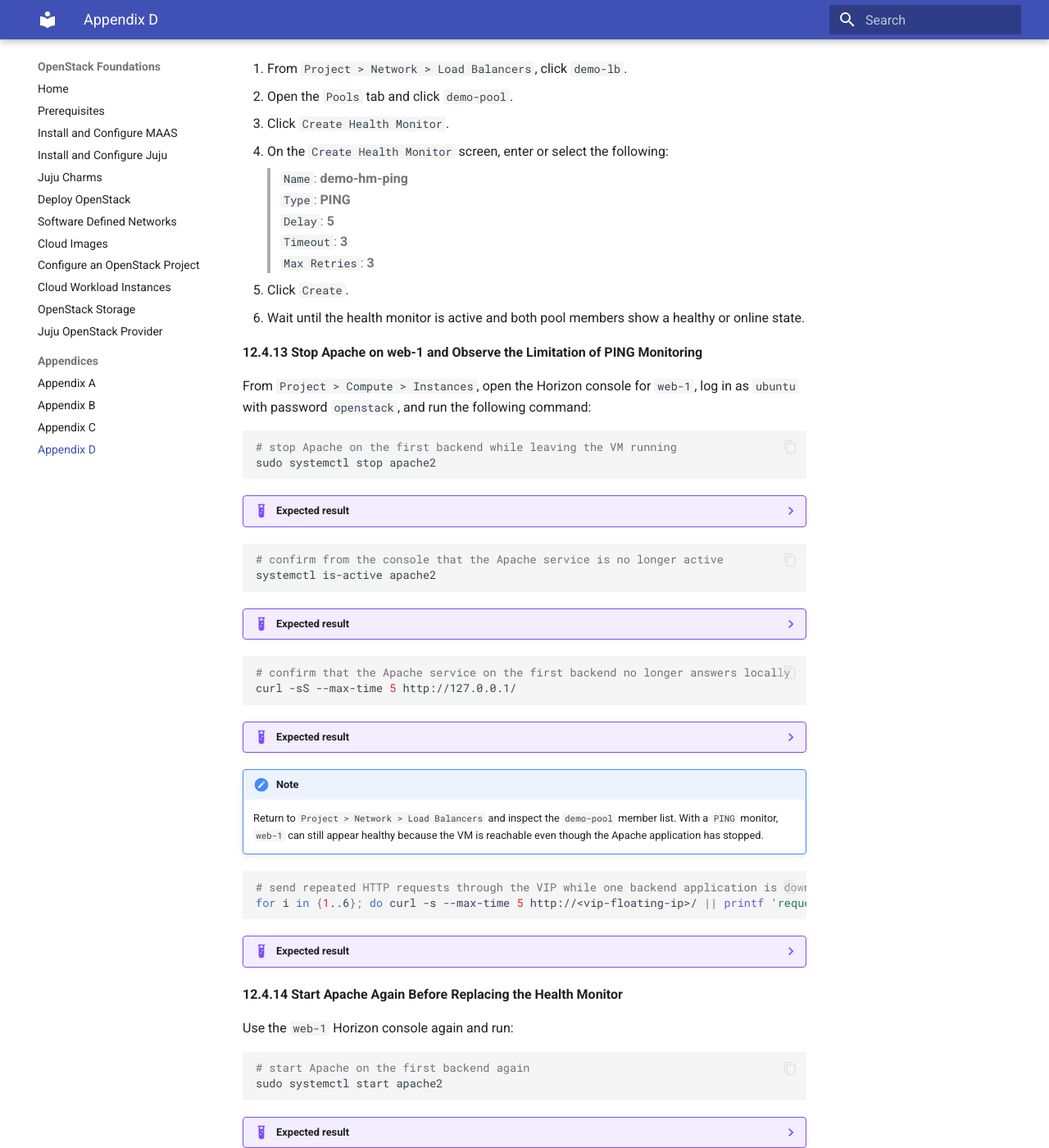
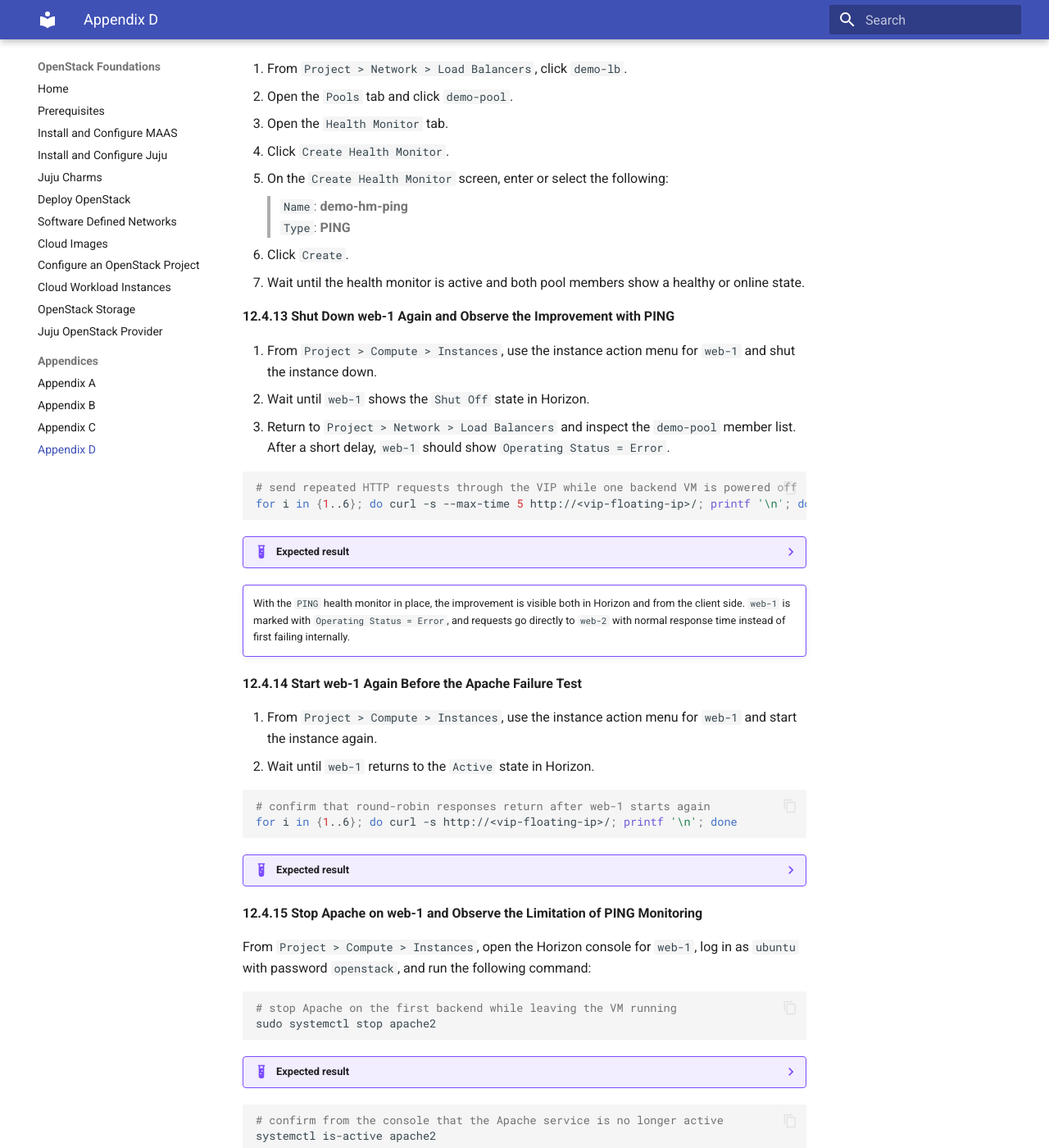
Before and after one commit to radumoisan/canonical-openstack-foundations, an MkDocs documentation site: the page built from docs/appendix_d.md, in a window 1280 px wide and 1400 px high, scrolled down 8384 px. Shown: the whole window at 82% size. Built offline with MkDocs 1.6.1 and Material for MkDocs 9.7.7, drawn with Linux system fonts in a browser that asks for light colours; some of the changed text lies outside the part shown.

Commit message:
Add web-1 shutdown/start demo step in Appendix D health monitor lab

````diff
--- a/docs/appendix_d.md
+++ b/docs/appendix_d.md
@@ -366,17 +366,59 @@
 
 1. From `Project > Network > Load Balancers`, click `demo-lb`.
 2. Open the `Pools` tab and click `demo-pool`.
-3. Click `Create Health Monitor`.
-4. On the `Create Health Monitor` screen, enter or select the following:
+3. Open the `Health Monitor` tab.
+4. Click `Create Health Monitor`.
+5. On the `Create Health Monitor` screen, enter or select the following:
 > `Name`: **demo-hm-ping**<br/>
-> `Type`: **PING**<br/>
-> `Delay`: **5**<br/>
-> `Timeout`: **3**<br/>
-> `Max Retries`: **3**
-5. Click `Create`.
-6. Wait until the health monitor is active and both pool members show a healthy or online state.
+> `Type`: **PING**
+6. Click `Create`.
+7. Wait until the health monitor is active and both pool members show a healthy or online state.
 
-**12.4.13 Stop Apache on web-1 and Observe the Limitation of PING Monitoring**
+**12.4.13 Shut Down web-1 Again and Observe the Improvement with PING**
+
+1. From `Project > Compute > Instances`, use the instance action menu for `web-1` and shut the instance down.
+2. Wait until `web-1` shows the `Shut Off` state in Horizon.
+3. Return to `Project > Network > Load Balancers` and inspect the `demo-pool` member list. After a short delay, `web-1` should show `Operating Status = Error`.
+
+```bash
+# send repeated HTTP requests through the VIP while one backend VM is powered off
+for i in {1..6}; do curl -s --max-time 5 http://<vip-floating-ip>/; printf '\n'; done
+```
+
+??? example "Expected result"
+    ```bash
+    <h1>Apache backend web-2</h1>
+    <h1>Apache backend web-2</h1>
+    <h1>Apache backend web-2</h1>
+    <h1>Apache backend web-2</h1>
+    <h1>Apache backend web-2</h1>
+    <h1>Apache backend web-2</h1>
+    ```
+
+!!! example ""
+    With the `PING` health monitor in place, the improvement is visible both in Horizon and from the client side. `web-1` is marked with `Operating Status = Error`, and requests go directly to `web-2` with normal response time instead of first failing internally.
+
+**12.4.14 Start web-1 Again Before the Apache Failure Test**
+
+1. From `Project > Compute > Instances`, use the instance action menu for `web-1` and start the instance again.
+2. Wait until `web-1` returns to the `Active` state in Horizon.
+
+```bash
+# confirm that round-robin responses return after web-1 starts again
+for i in {1..6}; do curl -s http://<vip-floating-ip>/; printf '\n'; done
+```
+
+??? example "Expected result"
+    ```bash
+    <h1>Apache backend web-1</h1>
+    <h1>Apache backend web-2</h1>
+    <h1>Apache backend web-1</h1>
+    <h1>Apache backend web-2</h1>
+    <h1>Apache backend web-1</h1>
+    <h1>Apache backend web-2</h1>
+    ```
+
+**12.4.15 Stop Apache on web-1 and Observe the Limitation of PING Monitoring**
 
 From `Project > Compute > Instances`, open the Horizon console for `web-1`, log in as `ubuntu` with password `openstack`, and run the following command:
 
@@ -463,14 +505,11 @@
 > `Name`: **demo-hm-http**<br/>
 > `Type`: **HTTP**<br/>
 > `URL Path`: **/healthcheck**<br/>
-> `Expected Codes`: **200**<br/>
-> `Delay`: **5**<br/>
-> `Timeout`: **3**<br/>
-> `Max Retries`: **3**
+> `Expected Codes`: **200**
 7. Click `Create`.
 8. Wait until the new HTTP health monitor is active and both members return to a healthy or online state.
 
-**12.4.16 Stop Apache on web-1 Again and Verify That HTTP Monitoring Protects the Service**
+**12.4.18 Stop Apache on web-1 Again and Verify That HTTP Monitoring Protects the Service**
 
 Use the `web-1` Horizon console again and run:
 
````
Also changed, not shown: other parts of docs/appendix_d.md (+4 -4 lines).
